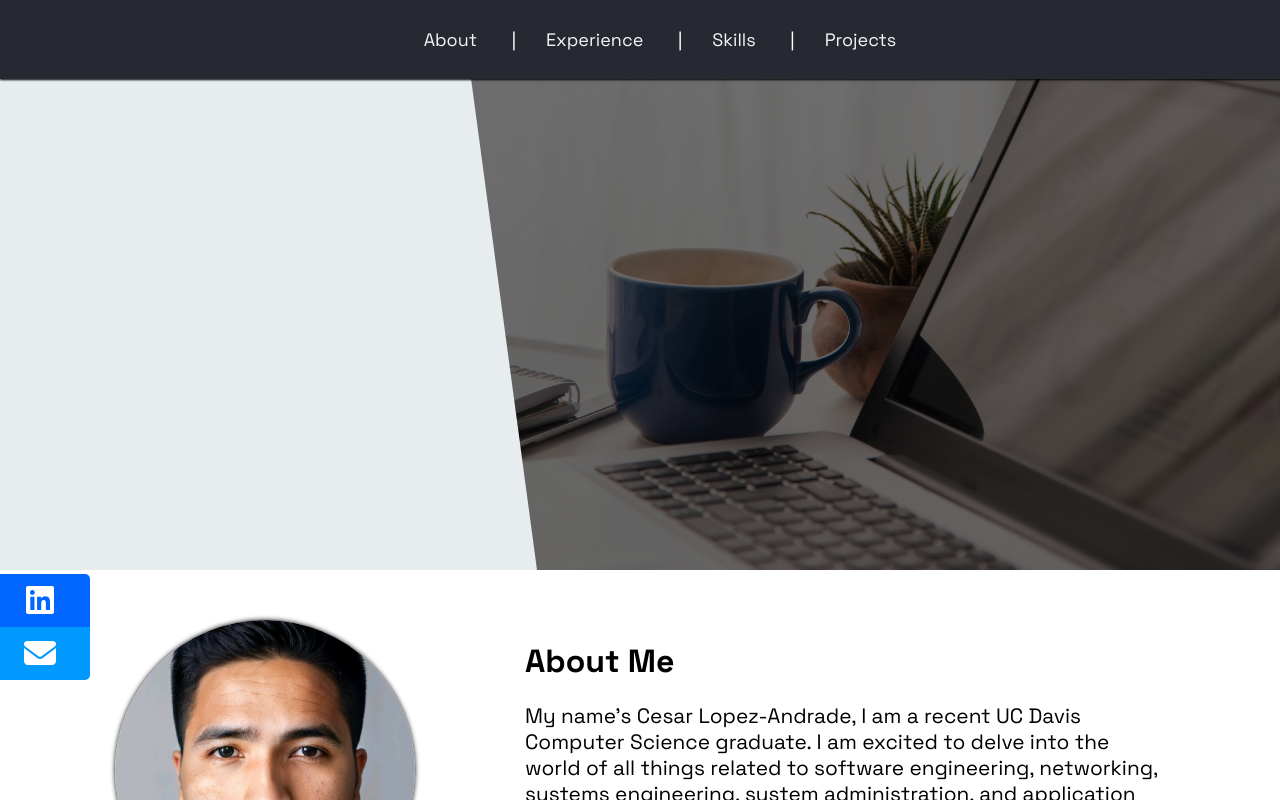
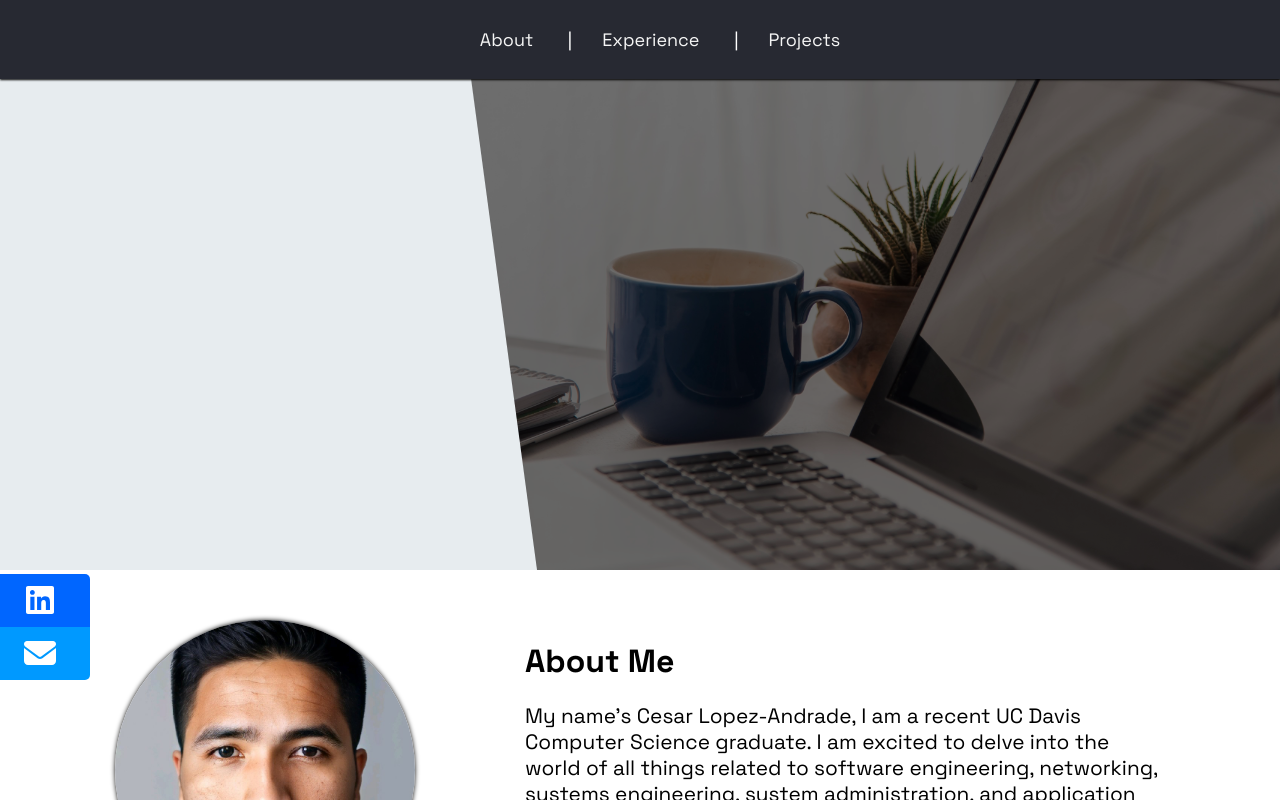
Before and after one commit to CesarAndrade007/Portfolio-Website, a Next.js app: page / in a window 1280 px wide. Shown: the top 800 px of the page. Built offline with nearby package versions, Linux system fonts and the light colour scheme.

Commit message:
skills section in navbar commented for now

```diff
--- a/src/components/desktop_nav.tsx
+++ b/src/components/desktop_nav.tsx
@@ -6,7 +6,7 @@
         <>
             <li><Link href="#about" className={styles.link}>About</Link></li> |
             <li><Link href="#experience" className={styles.link}>Experience</Link></li> |
-            <li><Link href="#skills" className={styles.link}>Skills</Link></li> |
+            {/* <li><Link href="#skills" className={styles.link}>Skills</Link></li> | */}
             <li><Link href="#projects" className={styles.link}>Projects</Link></li>
         </>
     );
```
